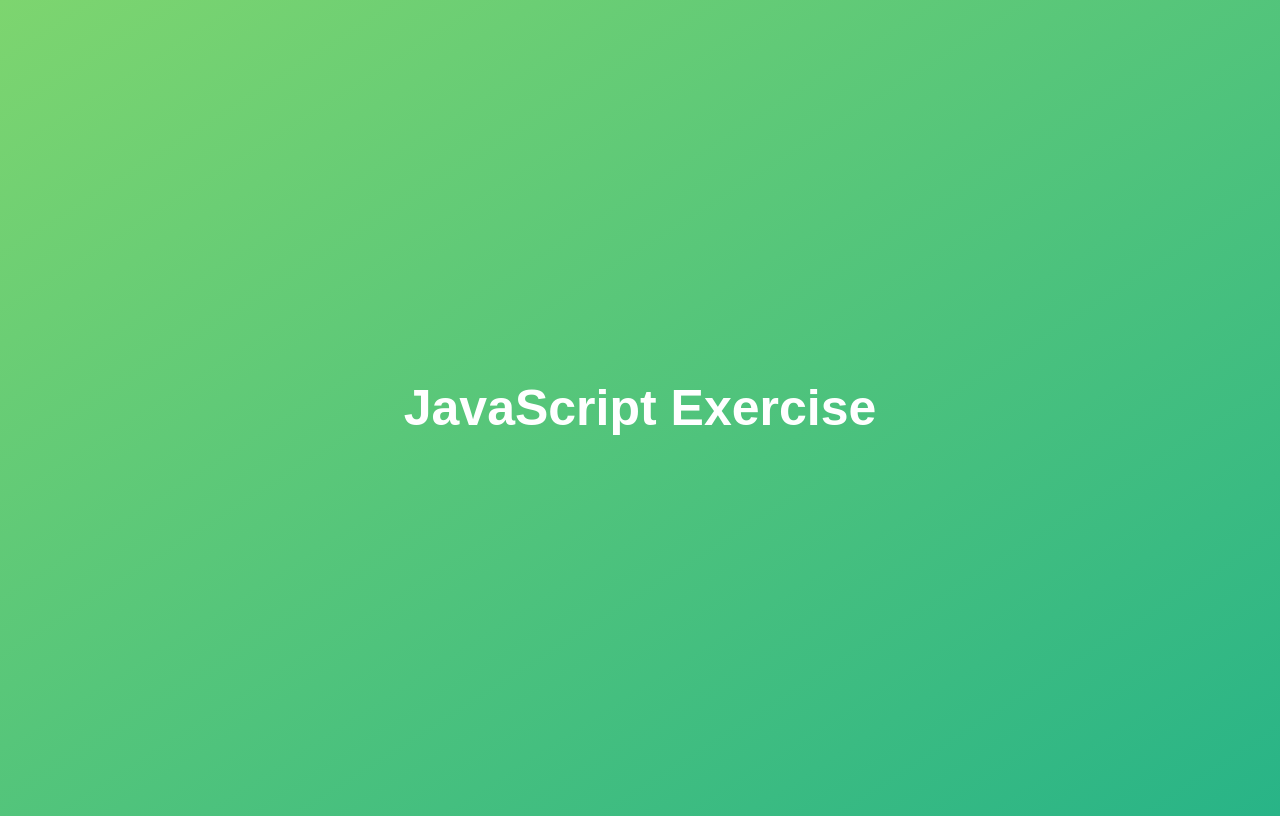
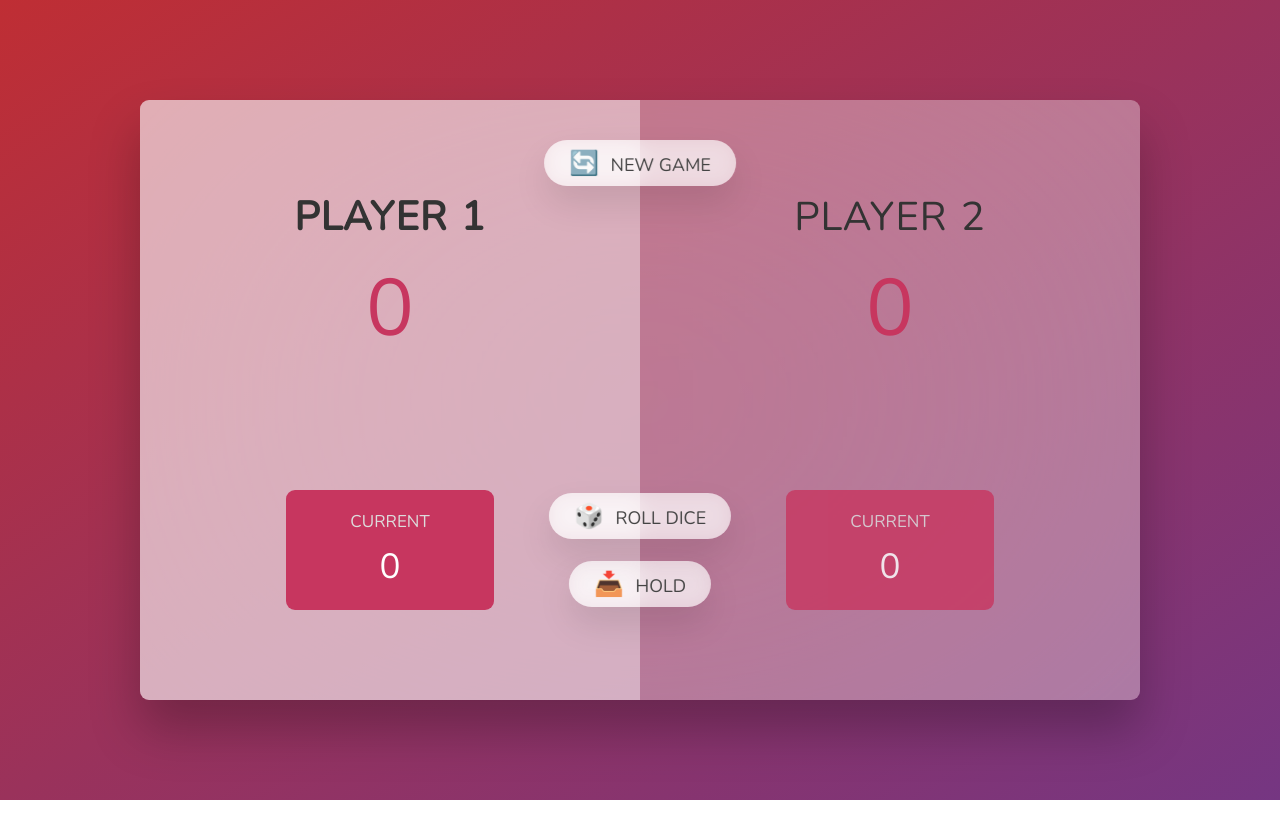
Before and after one commit to NVHViet99/exercise-javascript, a plain HTML site: page index.html in a window 1280 px wide. Drawn offline with nearby package versions, Linux system fonts and the light colour scheme.

Commit message:
pig game

```diff
--- a/index.html
+++ b/index.html
@@ -4,27 +4,34 @@
     <meta charset="UTF-8" />
     <meta name="viewport" content="width=device-width, initial-scale=1.0" />
     <meta http-equiv="X-UA-Compatible" content="ie=edge" />
-    <title>JavaScript Exercise</title>
-    <style>
-      body {
-        height: 100vh;
-        display: flex;
-        align-items: center;
-        background: linear-gradient(to top left, #28b487, #7dd56f);
-      }
-      h1 {
-        font-family: sans-serif;
-        font-size: 50px;
-        line-height: 1.3;
-        width: 100%;
-        padding: 30px;
-        text-align: center;
-        color: white;
-      }
-    </style>
+    <link rel="stylesheet" href="style.css" />
+    <title>Pig Game</title>
   </head>
   <body>
-    <h1>JavaScript Exercise</h1>
+    <main>
+      <section class="player player--0 player--active">
+        <h2 class="name" id="name--0">Player 1</h2>
+        <p class="score" id="score--0">43</p>
+        <div class="current">
+          <p class="current-label">Current</p>
+          <p class="current-score" id="current--0">0</p>
+        </div>
+      </section>
+
+      <section class="player player--1">
+        <h2 class="name" id="name--1">Player 2</h2>
+        <p class="score" id="score--1">24</p>
+        <div class="current">
+          <p class="current-label">Current</p>
+          <p class="current-score" id="current--1">0</p>
+        </div>
+      </section>
+
+      <img src="dice-5.png" alt="Playing dice" class="dice" />
+      <button class="btn btn--new">🔄 New game</button>
+      <button class="btn btn--roll">🎲 Roll dice</button>
+      <button class="btn btn--hold">📥 Hold</button>
+    </main>
     <script src="script.js"></script>
   </body>
 </html>
--- a/script.js
+++ b/script.js
@@ -1,33 +1,108 @@
 'use strict';
 
-const modal = document.querySelector('.modal');
-const overlay = document.querySelector('.overlay');
-const btnCloseModal = document.querySelector('.close-modal');
-const btnsOpenModal = document.querySelectorAll('.show-modal');
+// selecting elments
+const score0El = document.getElementById('score--0');
+const score1El = document.getElementById('score--1');
+const diceEl = document.querySelector('.dice');
+const btnNew = document.querySelector('.btn--new');
+const btnRoll = document.querySelector('.btn--roll');
+const btnHold = document.querySelector('.btn--hold');
 
-const closeModal = function () {
-  modal.classList.add('hidden');
-  overlay.classList.add('hidden');
+const current0El = document.getElementById('current--0');
+const current1El = document.getElementById('current--1');
+const player0El = document.querySelector('.player--0');
+const player1El = document.querySelector('.player--1');
+
+let scores, currentScore, activePlayer, playerScore, playing;
+
+//init
+const init = function () {
+  scores = [0, 0];
+  currentScore = 0;
+  activePlayer = 0;
+  playerScore = 0;
+  //starting condition
+  playing = true;
+
+  player0El.classList.remove('player--winner');
+  player1El.classList.remove('player--winner');
+  player0El.classList.add('player--active');
+  player1El.classList.remove('player--active');
+
+  score0El.textContent = 0;
+  score1El.textContent = 0;
+  current0El.textContent = 0;
+  current1El.textContent = 0;
+
+  diceEl.classList.add('hidden');
+};
+init();
+
+// function switch player
+const switchFlayer = function () {
+  document.getElementById(`current--${activePlayer}`).textContent = 0;
+  currentScore = 0;
+  activePlayer = activePlayer === 0 ? 1 : 0;
+  player0El.classList.toggle('player--active');
+  player1El.classList.toggle('player--active');
 };
 
-const openModal = function () {
-  modal.classList.remove('hidden');
-  overlay.classList.remove('hidden');
-};
+// rolling a dice event
+btnRoll.addEventListener('click', function () {
+  if (playing) {
+    //1. generating a random dice roll
+    const dice = Math.trunc(Math.random() * 6) + 1;
 
-// open modal
-for (let i = 0; i < btnsOpenModal.length; i++) {
-  btnsOpenModal[i].addEventListener('click', openModal);
-}
+    //2. display dice
+    diceEl.classList.remove('hidden');
+    diceEl.src = `dice-${dice}.png`;
 
-// close modal
-btnCloseModal.addEventListener('click', closeModal);
-overlay.addEventListener('click', closeModal);
+    //3. check for rolled 1: if true, switch to next player
+    if (dice !== 1) {
+      // add dice to current score
+      currentScore += dice;
+      document.getElementById(`current--${activePlayer}`).textContent =
+        currentScore;
+    } else {
+      // switch to next player
+      switchFlayer();
+    }
 
-// close modal using escap keydown
-document.addEventListener('keydown', function (e) {
-  if (e.key === 'Escape' && !modal.classList.contains('hidden')) {
-    closeModal();
-    console.log('esc');
+    //   if (activePlayer === 0) {
+    //     player0El.classList.add('player--active');
+    //     player1El.classList.remove('player--active');
+    //   } else {
+    //     player0El.classList.remove('player--active');
+    //     player1El.classList.add('player--active');
+    //   }
   }
 });
+
+// holding currentScore event
+btnHold.addEventListener('click', function () {
+  if (playing) {
+    //1. add current score to active player's score
+    scores[activePlayer] += currentScore;
+    document.getElementById(`score--${activePlayer}`).textContent =
+      scores[activePlayer];
+    currentScore = 0;
+
+    //2. check if player 's score is >= 10
+    if (scores[activePlayer] >= 10) {
+      document
+        .querySelector(`.player--${activePlayer}`)
+        .classList.add('player--winner');
+      document
+        .querySelector(`.player--${activePlayer}`)
+        .classList.remove('player--active');
+      diceEl.classList.add('hidden');
+      playing = false;
+    }
+
+    // switch to the next player
+    switchFlayer();
+  }
+});
+
+// new game event
+btnNew.addEventListener('click', init);
--- /dev/null
+++ b/style.css
@@ -0,0 +1,171 @@
+@import url('https://fonts.googleapis.com/css2?family=Nunito&display=swap');
+
+* {
+  margin: 0;
+  padding: 0;
+  box-sizing: inherit;
+}
+
+html {
+  font-size: 62.5%;
+  box-sizing: border-box;
+}
+
+body {
+  font-family: 'Nunito', sans-serif;
+  font-weight: 400;
+  height: 100vh;
+  color: #333;
+  background-image: linear-gradient(to top left, #753682 0%, #bf2e34 100%);
+  display: flex;
+  align-items: center;
+  justify-content: center;
+}
+
+/* LAYOUT */
+main {
+  position: relative;
+  width: 100rem;
+  height: 60rem;
+  background-color: rgba(255, 255, 255, 0.35);
+  backdrop-filter: blur(200px);
+  filter: blur();
+  box-shadow: 0 3rem 5rem rgba(0, 0, 0, 0.25);
+  border-radius: 9px;
+  overflow: hidden;
+  display: flex;
+}
+
+.hidden {
+  display: none;
+}
+
+.player {
+  flex: 1;
+  padding: 9rem;
+  display: flex;
+  flex-direction: column;
+  align-items: center;
+  transition: all 0.75s;
+}
+
+/* ELEMENTS */
+.name {
+  position: relative;
+  font-size: 4rem;
+  text-transform: uppercase;
+  letter-spacing: 1px;
+  word-spacing: 2px;
+  font-weight: 300;
+  margin-bottom: 1rem;
+}
+
+.score {
+  font-size: 8rem;
+  font-weight: 300;
+  color: #c7365f;
+  margin-bottom: auto;
+}
+
+.player--active {
+  background-color: rgba(255, 255, 255, 0.4);
+}
+.player--active .name {
+  font-weight: 700;
+}
+.player--active .score {
+  font-weight: 400;
+}
+
+.player--active .current {
+  opacity: 1;
+}
+
+.current {
+  background-color: #c7365f;
+  opacity: 0.8;
+  border-radius: 9px;
+  color: #fff;
+  width: 65%;
+  padding: 2rem;
+  text-align: center;
+  transition: all 0.75s;
+}
+
+.current-label {
+  text-transform: uppercase;
+  margin-bottom: 1rem;
+  font-size: 1.7rem;
+  color: #ddd;
+}
+
+.current-score {
+  font-size: 3.5rem;
+}
+
+/* ABSOLUTE POSITIONED ELEMENTS */
+.btn {
+  position: absolute;
+  left: 50%;
+  transform: translateX(-50%);
+  color: #444;
+  background: none;
+  border: none;
+  font-family: inherit;
+  font-size: 1.8rem;
+  text-transform: uppercase;
+  cursor: pointer;
+  font-weight: 400;
+  transition: all 0.2s;
+
+  background-color: white;
+  background-color: rgba(255, 255, 255, 0.6);
+  backdrop-filter: blur(10px);
+
+  padding: 0.7rem 2.5rem;
+  border-radius: 50rem;
+  box-shadow: 0 1.75rem 3.5rem rgba(0, 0, 0, 0.1);
+}
+
+.btn::first-letter {
+  font-size: 2.4rem;
+  display: inline-block;
+  margin-right: 0.7rem;
+}
+
+.btn--new {
+  top: 4rem;
+}
+.btn--roll {
+  top: 39.3rem;
+}
+.btn--hold {
+  top: 46.1rem;
+}
+
+.btn:active {
+  transform: translate(-50%, 3px);
+  box-shadow: 0 1rem 2rem rgba(0, 0, 0, 0.15);
+}
+
+.btn:focus {
+  outline: none;
+}
+
+.dice {
+  position: absolute;
+  left: 50%;
+  top: 16.5rem;
+  transform: translateX(-50%);
+  height: 10rem;
+  box-shadow: 0 2rem 5rem rgba(0, 0, 0, 0.2);
+}
+
+.player--winner {
+  background-color: #2f2f2f;
+}
+
+.player--winner .name {
+  font-weight: 700;
+  color: #c7365f;
+}
```
Also changed, not shown: dice-1.png (added), dice-2.png (added), dice-3.png (added), dice-4.png (added), dice-5.png (added), dice-6.png (added), pig-game-flowchart.png (added), 1 other file.
